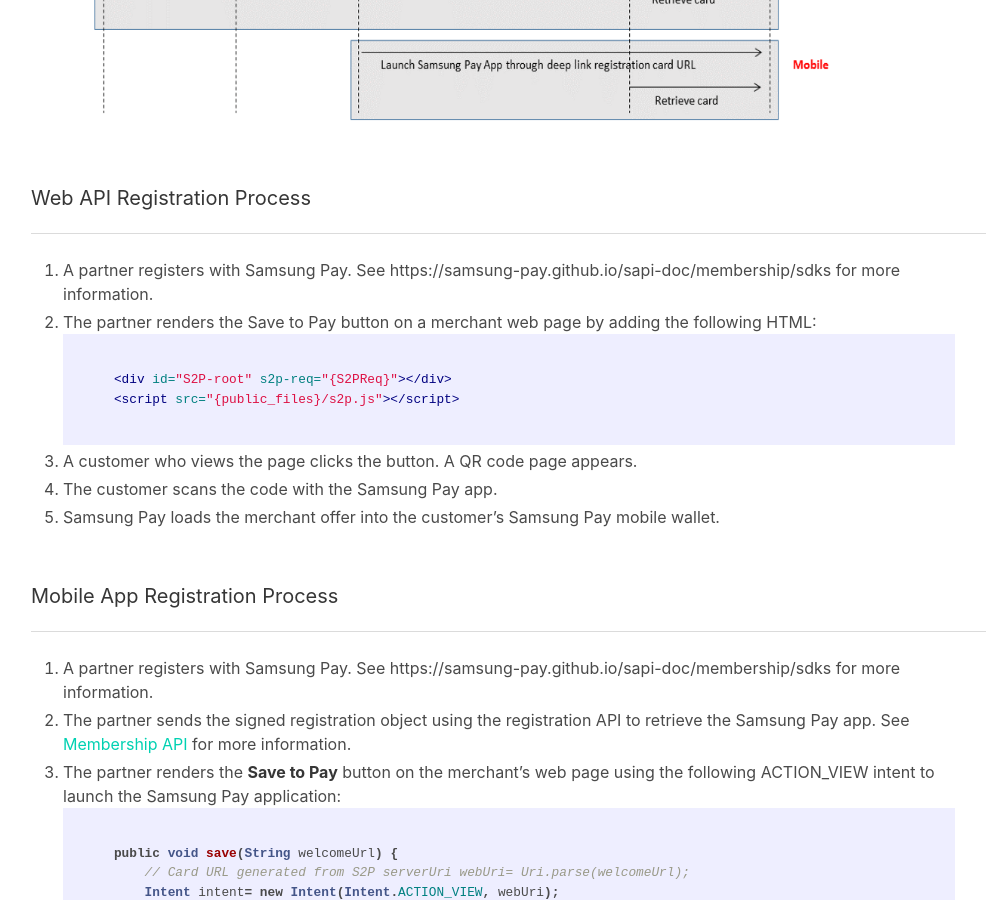
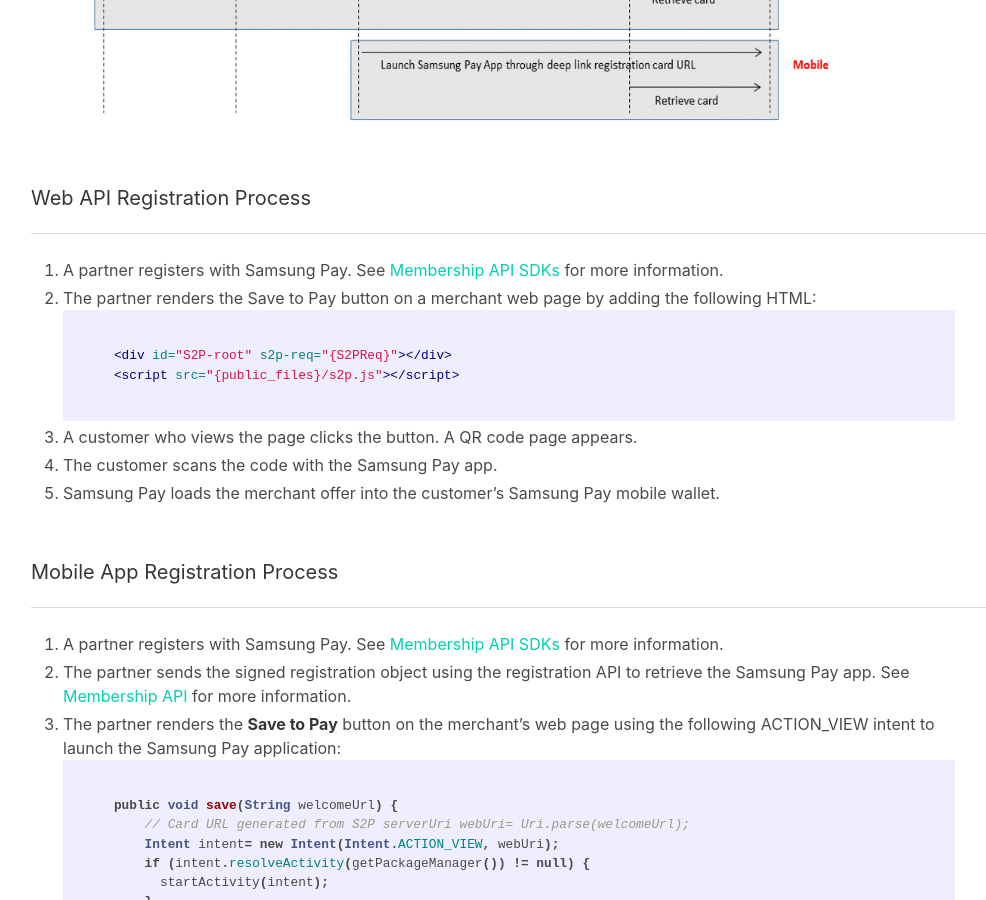
Before and after one commit to samsung-pay/sapi-doc, a Jekyll site: the page built from membership/concepts.md, in a window 1280 px wide and 900 px high, scrolled down 906 px. Shown: the whole window, without its empty margins (229-1215 px from the left). Built offline with Jekyll 4.4.1, drawn with Linux system fonts in a browser that asks for light colours.

Commit message:
Updated concepts page

````diff
--- a/membership/concepts.md
+++ b/membership/concepts.md
@@ -13,7 +13,7 @@ The following diagram depicts the partner registration for web-desktop and mobil
 <br>
 #### Web API Registration Process
 ---
-1. A partner registers with Samsung Pay. See https://samsung-pay.github.io/sapi-doc/membership/sdks for more information.
+1. A partner registers with Samsung Pay. See [Membership API SDKs][Membership API SDKs page] for more information.
 
 2. The partner renders the Save to Pay button on a merchant web page by adding the following HTML:
     ```html
@@ -30,7 +30,7 @@ The following diagram depicts the partner registration for web-desktop and mobil
 <br>
 #### Mobile App Registration Process
 ---
-1. A partner registers with Samsung Pay. See https://samsung-pay.github.io/sapi-doc/membership/sdks for more information.
+1. A partner registers with Samsung Pay. See [Membership API SDKs][Membership API SDKs page] for more information.
 
 2. The partner sends the signed registration object using the registration API to retrieve the Samsung Pay app. See [Membership API][Membership API page] for more information.
 
@@ -52,3 +52,4 @@ The following diagram depicts the partner registration for web-desktop and mobil
 
 
 [Membership API page]: https://samsung-pay.github.io/sapi-doc/membership/api
+[Membership API SDKs page]: https://samsung-pay.github.io/sapi-doc/membership/sdks
````
